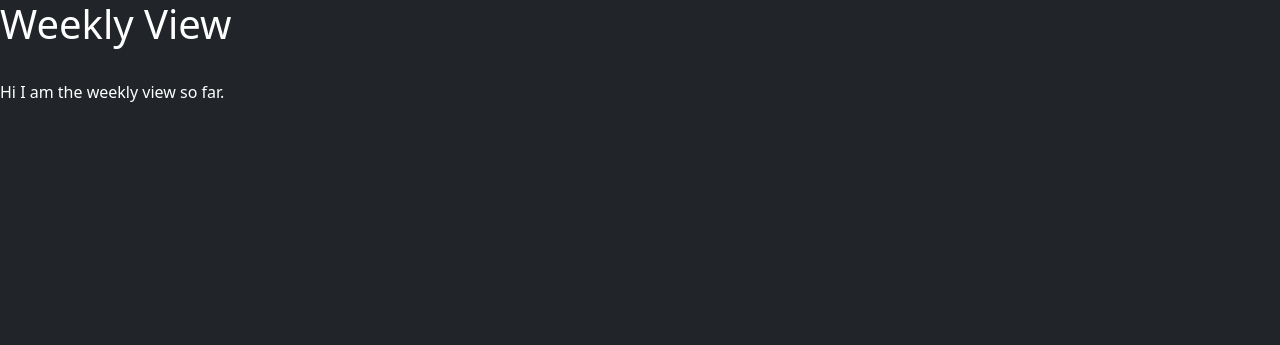
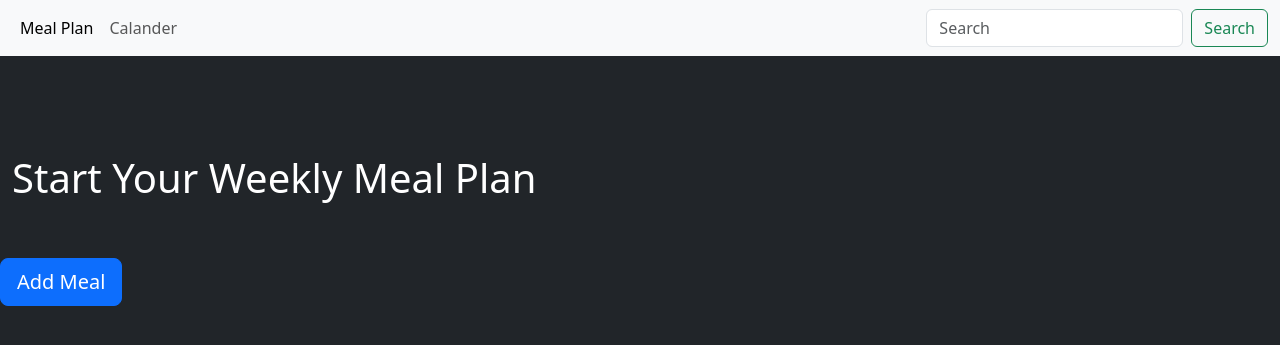
Before and after one commit to NAPF1/Meal-Planner, a Flask app: page / in a window 1280 px wide. Shown: the top 345 px of the page. Run offline with Flask 3, Linux system fonts and the light colour scheme; some libraries are stand-ins or nearby versions.

Commit message:
Adding Nav bar to index to index
added style

```diff
--- a/templates/index.html
+++ b/templates/index.html
@@ -4,12 +4,56 @@
     <meta charset="UTF-8">
     <meta http-equiv="X-UA-Compatible" content="IE=edge">
     <meta name="viewport" content="width=device-width, initial-scale=1.0">
+
     <title>Meal Planner</title>
     {{ bootstrap.load_css() }}
+<style>
+
+body
+{
+ background-color:#212529
+}
+
+h1 {
+  color: white;
+  margin-top: 50px;
+  padding: 10px;
+}
+</style>
 </head>
-<body class="bg-dark text-white">
-    <h1>Weekly View</h1>
-    <br>
-    Hi I am the weekly view so far.
+<body>
+
+
+
+
+
+<nav class="navbar navbar-expand-md navbar-light bg-light mb-4">
+  <div class="container-fluid">
+
+    <button class="navbar-toggler" type="button" data-bs-toggle="collapse" data-bs-target="#navbarCollapse" aria-controls="navbarCollapse" aria-expanded="false" aria-label="Toggle navigation">
+      <span class="navbar-toggler-icon"></span>
+    </button>
+    <div class="collapse navbar-collapse" id="navbarCollapse">
+      <ul class="navbar-nav me-auto mb-2 mb-md-0">
+        <li class="nav-item">
+          <a class="nav-link active" aria-current="page" href="#">Meal Plan</a>
+        </li>
+        <li class="nav-item">
+          <a class="nav-link" href="#">Calander</a>
+        </li>
+
+      </ul>
+      <form class="d-flex" role="search">
+        <input class="form-control me-2" type="search" placeholder="Search" aria-label="Search">
+        <button class="btn btn-outline-success" type="submit">Search</button>
+      </form>
+    </div>
+  </div>
+</nav>
+
+
+<h1 class="container-fluid py-5" >Start Your Weekly Meal Plan </h1>
+
+<button class="btn btn-primary btn-lg">Add Meal</button>
 </body>
 </html>
```
